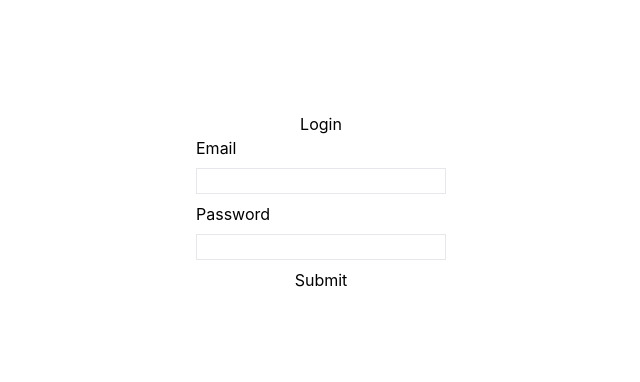
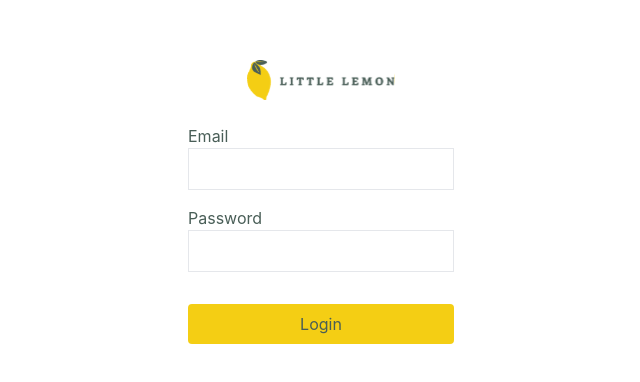
Before and after one commit to weicheng2138/meta-frontend-capstone, a React (Vite) app: page /#/login in a window 1280 px wide. Shown: the part 198-580 px from the top of the page, without its empty margins (319-959 px from the left). Built offline with nearby package versions, Linux system fonts and the light colour scheme.

Commit message:
feat(login): complete login and alert context

```diff
--- /dev/null
+++ b/src/components/Alert.jsx
@@ -0,0 +1,36 @@
+import { useAlertContext } from "../context/alertContext";
+import { useRef, useEffect } from "react";
+import { cn } from "../lib/utils";
+
+/**
+ * This is a global component that uses context to display a global alert message.
+ */
+function Alert() {
+  const { isOpen, type, message, onClose } = useAlertContext();
+  const cancelRef = useRef();
+  const isSuccess = type === "success";
+
+  useEffect(() => {
+    if (!isOpen) return;
+    const timer = setTimeout(() => {
+      onClose();
+    }, 2000);
+    return () => clearTimeout(timer);
+  }, [isOpen]);
+
+  return (
+    <div
+      className={cn(
+        "fixed z-50 h-fit w-60 top-0 left-1/2 -translate-x-1/2 rounded",
+        "flex px-4 py-2 text-white",
+        "transition-all",
+        type === "success" ? "bg-green-500" : "bg-red-500",
+        isOpen ? "flex translate-y-8 opacity-100" : "opacity-0",
+      )}
+    >
+      {message}
+    </div>
+  );
+}
+
+export default Alert;
--- /dev/null
+++ b/src/context/AlertProvider.jsx
@@ -0,0 +1,26 @@
+import { useState } from "react";
+import { AlertContext } from "./alertContext.js";
+
+const AlertProvider = ({ children }) => {
+  const [state, setState] = useState({
+    isOpen: false,
+    // Type can be either "success" or "error"
+    type: "success",
+    // Message to be displayed, can be any string
+    message: "",
+  });
+
+  return (
+    <AlertContext.Provider
+      value={{
+        ...state,
+        onOpen: (type, message) => setState({ isOpen: true, type, message }),
+        onClose: () => setState({ isOpen: false, type: "", message: "" }),
+      }}
+    >
+      {children}
+    </AlertContext.Provider>
+  );
+};
+
+export default AlertProvider;
--- /dev/null
+++ b/src/context/alertContext.js
@@ -0,0 +1,5 @@
+import { createContext, useContext, useState } from "react";
+
+export const AlertContext = createContext(undefined);
+
+export const useAlertContext = () => useContext(AlertContext);
--- /dev/null
+++ b/src/hooks/useSubmit.js
@@ -0,0 +1,38 @@
+import { useState } from "react";
+
+const wait = (ms) => new Promise((resolve) => setTimeout(resolve, ms));
+
+/**
+ * This is a custom hook that can be used to submit a form and simulate an API call
+ * It uses Math.random() to simulate a random success or failure, with 50% chance of each
+ */
+const useSubmit = () => {
+  const [isLoading, setLoading] = useState(false);
+  const [response, setResponse] = useState(null);
+
+  const submit = async (url, data) => {
+    const random = Math.random();
+    setLoading(true);
+    try {
+      await wait(1000);
+      if (random < 0.5) {
+        throw new Error("Something went wrong");
+      }
+      setResponse({
+        type: "success",
+        message: `Login successful! Welcome ${data.email}`,
+      });
+    } catch (error) {
+      setResponse({
+        type: "error",
+        message: "Something went wrong, please try again later!",
+      });
+    } finally {
+      setLoading(false);
+    }
+  };
+
+  return { isLoading, response, submit };
+};
+
+export default useSubmit;
--- a/src/main.jsx
+++ b/src/main.jsx
@@ -1,4 +1,4 @@
-import { StrictMode } from "react";
+import React, { useState, StrictMode } from "react";
 import { createRoot } from "react-dom/client";
 import { RouterProvider, createHashRouter } from "react-router-dom";
 import "./index.css";
@@ -6,6 +6,8 @@ import App from "./App.jsx";
 import Login from "./pages/Login.jsx";
 import Error from "./pages/Error.jsx";
 import Home from "./pages/Home.jsx";
+import AlertProvider from "./context/AlertProvider";
+import Alert from "./components/Alert";
 
 const router = createHashRouter([
   {
@@ -26,11 +28,14 @@ const router = createHashRouter([
 ]);
 createRoot(document.getElementById("root")).render(
   <StrictMode>
+    <AlertProvider>
       <RouterProvider
         router={router}
         future={{
           v7_startTransition: true,
         }}
       />
+      <Alert />
+    </AlertProvider>
   </StrictMode>,
 );
--- a/src/pages/Login.jsx
+++ b/src/pages/Login.jsx
@@ -1,35 +1,81 @@
+import { useEffect } from "react";
 import { Formik, Form, Field } from "formik";
 import * as Yup from "yup";
+import useSubmit from "../hooks/useSubmit";
+import { useAlertContext } from "../context/alertContext";
+import { Loader } from "lucide-react";
+import logo from "../assets/Logo.svg";
+import { useNavigate } from "react-router-dom";
+import { cn } from "../lib/utils";
+
+const EmptyMessage = () => {
+  return <div className="text-xs opacity-0">{"empty"}</div>;
+};
+const ErrorMessage = ({ message }) => {
+  return <div className="text-red-500 text-xs">{message}</div>;
+};
 const LoginSchema = Yup.object().shape({
   email: Yup.string().email("Invalid email").required("Required"),
   password: Yup.string().required("Required"),
 });
+
 function Login() {
+  const { isLoading, response, submit } = useSubmit();
+  const { onOpen } = useAlertContext();
+  const navigate = useNavigate();
+
+  useEffect(() => {
+    if (!response) return;
+    onOpen(response.type, response.message);
+    if (response.type === "success") {
+      navigate("/");
+    }
+  }, [response]);
+
+  function handleSubmit(values) {
+    submit("", values);
+  }
   return (
     <div className="h-svh flex flex-col justify-center items-center">
-      <h1>Login</h1>
+      <img src={logo} alt="Logo" className="mb-6" />
       <Formik
         initialValues={{
           email: "",
           password: "",
         }}
         validationSchema={LoginSchema}
-        onSubmit={(values) => {
-          // same shape as initial values
-          console.log(values);
-        }}
+        onSubmit={handleSubmit}
       >
         {({ errors, touched }) => (
-          <Form className="flex flex-col gap-2">
-            <label htmlFor="email">Email</label>
-            <Field name="email" type="email" className="border" />
-            {errors.email && touched.email ? <div>{errors.email}</div> : null}
-            <label htmlFor="password">Password</label>
-            <Field name="password" className="border" type="password" />
+          <Form className="flex flex-col">
+            <label htmlFor="email" className="text-primary">
+              Email
+            </label>
+            <Field name="email" type="email" className="border p-2" />
+            {errors.email && touched.email ? (
+              <ErrorMessage message={errors.email} />
+            ) : (
+              <EmptyMessage />
+            )}
+            <label htmlFor="password" className="text-primary">
+              Password
+            </label>
+            <Field name="password" className="border p-2" type="password" />
             {errors.password && touched.password ? (
-              <div>{errors.password}</div>
-            ) : null}
-            <button type="submit">Submit</button>
+              <ErrorMessage message={errors.password} />
+            ) : (
+              <EmptyMessage />
+            )}
+            <button
+              type="submit"
+              className="w-full m-auto flex justify-center mt-4 bg-lemon text-primary px-4 py-2 rounded hover:bg-lemon/75 transition-colors"
+            >
+              {isLoading ? (
+                <Loader size={24} className="animate-spin" />
+              ) : (
+                "Login"
+              )}
+            </button>
           </Form>
         )}
       </Formik>
```
Lines whose indentation alone changed are shown as unchanged.
